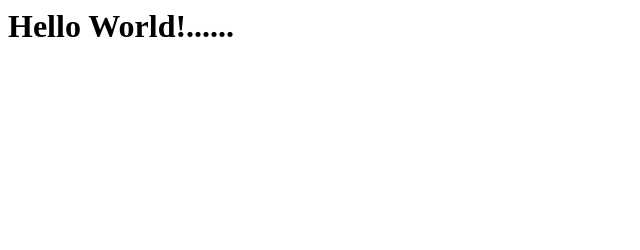
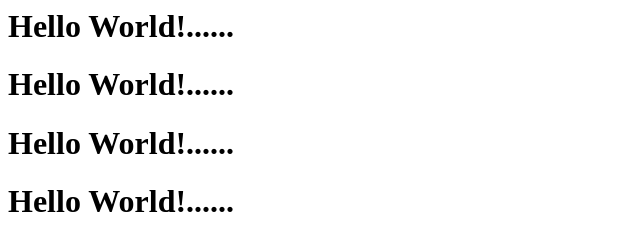
Before and after one commit to valabozusatish/helloworld, a plain HTML site: page index.html in a window 1280 px wide. Shown: the whole page, without its empty margins (0-640 px from the left). Drawn offline with Linux system fonts and the light colour scheme.

Commit message:
modified program

```diff
--- a/index.html
+++ b/index.html
@@ -1 +1,4 @@
 <h1>Hello World!......</h1>
+<h1>Hello World!......</h1>
+<h1>Hello World!......</h1>
+<h1>Hello World!......</h1>
```
